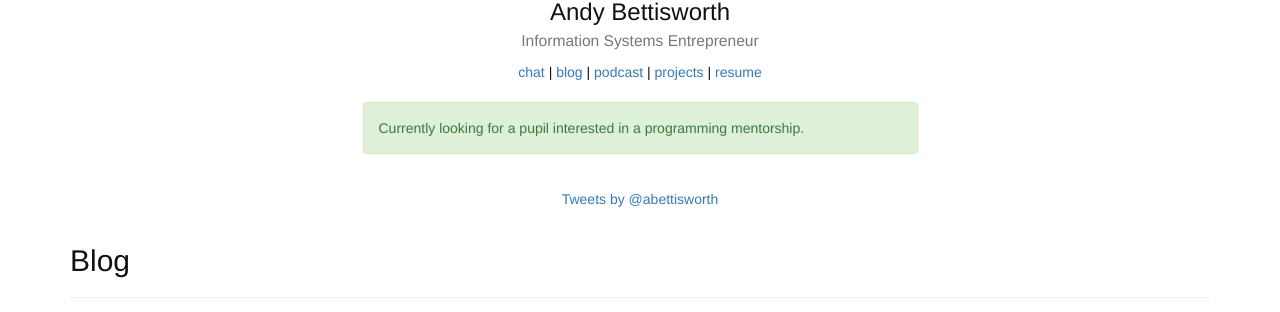
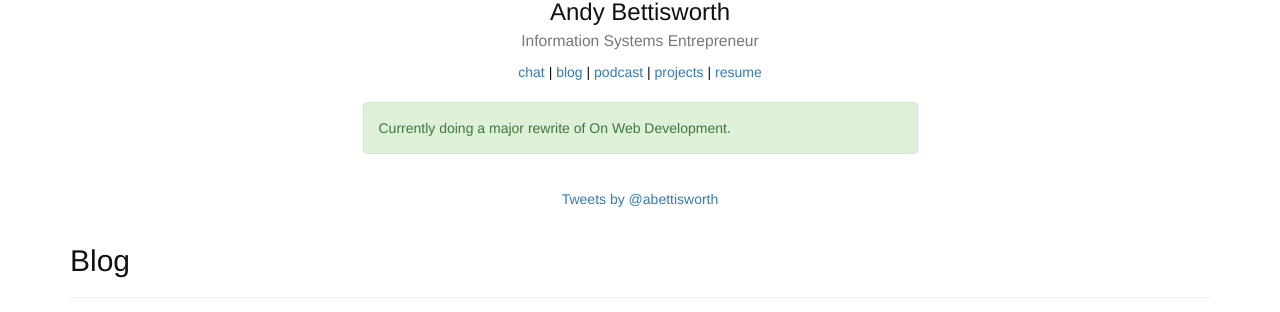
Before and after one commit to gitter-badger/wurde.github.io, a Jekyll site: the page built from index.html, in a window 1280 px wide. Shown: the part 405-717 px from the top of the page. Built offline with Jekyll 4.4.1, drawn with Linux system fonts in a browser that asks for light colours; nearby versions of some CDN libraries; a script that is not in the unit is left out; comment, search, counter and statistics services are not loaded.

Commit message:
announce rewrite of book

```diff
--- a/index.html
+++ b/index.html
@@ -9,7 +9,7 @@ layout: default
 
       <div class="alert alert-success">
         <p>
-          Currently looking for a pupil interested in a programming mentorship.
+          Currently doing a major rewrite of On Web Development.
         </p>
       </div>
 
```
